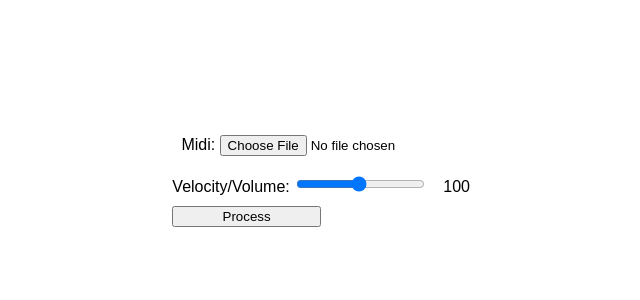
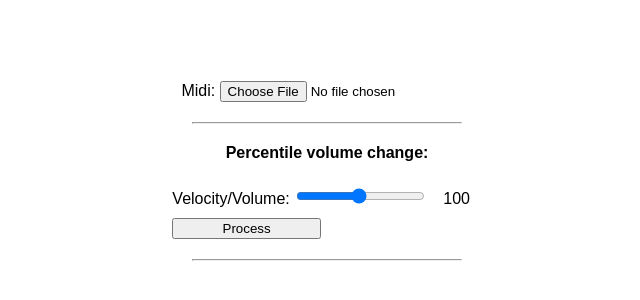
Before and after one commit to foxcassia/midiFastVolumeFix, a website with bundled scripts: page index.html in a window 1280 px wide. Shown: the part 224-524 px from the top of the page, without its empty margins (313-953 px from the left). Built offline with nearby package versions, Linux system fonts and the light colour scheme.

Commit message:
dividers

```diff
--- a/index.html
+++ b/index.html
@@ -10,7 +10,10 @@
             <input type="file" id="fileUpload">
         </div>
 
+        <hr></hr>
+
         <div class="slider-section">
+            <p><b>Percentile volume change:</b></p>
             <label for="scale">Velocity/Volume:</label>
             <input type="range" id="scale" min="5" max="200" value="100">
             <span id="scaleValue">100</span>
@@ -20,6 +23,8 @@
             <button id="processButton">Process</button>
             <button id="downloadButton" style="display: none;">Download</button>
         </div>
+
+        <hr></hr>
     </div>
 
     <script src="bundle.js"></script>
--- a/style.css
+++ b/style.css
@@ -6,6 +6,10 @@ body {
     justify-content: center;
     align-items: center;
     flex-direction: column;
+}
+
+hr {
+    margin: 20px;
 }
 
 .centered-div {
```
